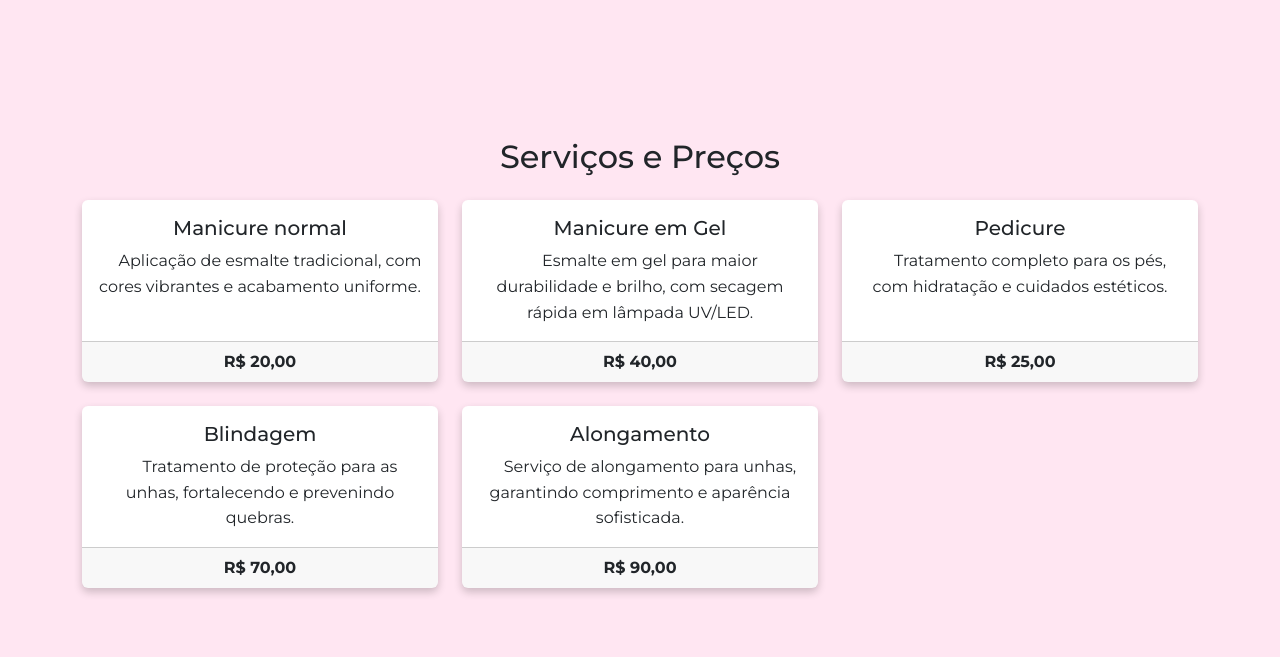
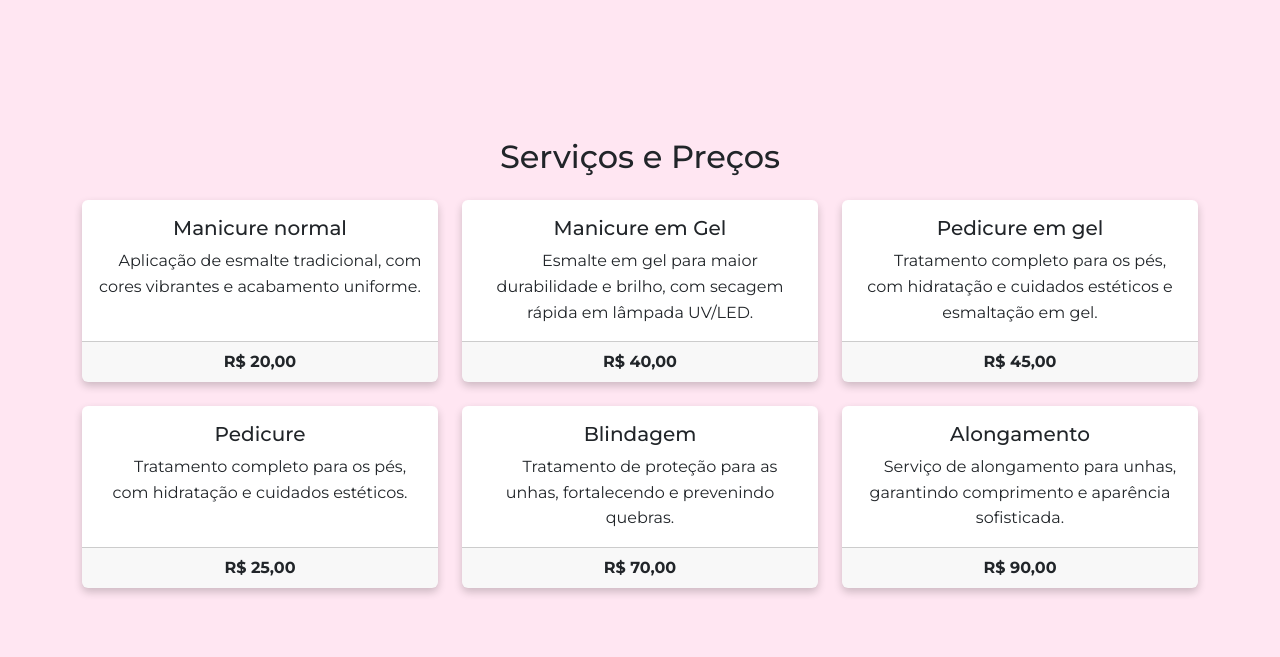
Before and after one commit to erick1345/NailsByLuize, a PHP site: page /teste/ in a window 1280 px wide. Shown: the part 746-1403 px from the top of the page. Run offline with PHP 8.4, Linux system fonts and the light colour scheme.

Commit message:
atualizando php

```diff
--- a/pages/home.php
+++ b/pages/home.php
@@ -61,6 +61,21 @@
               </div>
               <div class="card-footer text-center">
                 <strong>R$ 40,00</strong>
+              </div>
+            </div>
+          </div>
+
+
+
+          <div class="col">
+            <div class="card h-100">
+
+              <div class="card-body text-center">
+                <h5 class="card-title">Pedicure em gel</h5>
+                <p class="card-text">Tratamento completo para os pés, com hidratação e cuidados estéticos e esmaltação em gel.</p>
+              </div>
+              <div class="card-footer text-center">
+                <strong>R$ 45,00</strong>
               </div>
             </div>
           </div>
```
